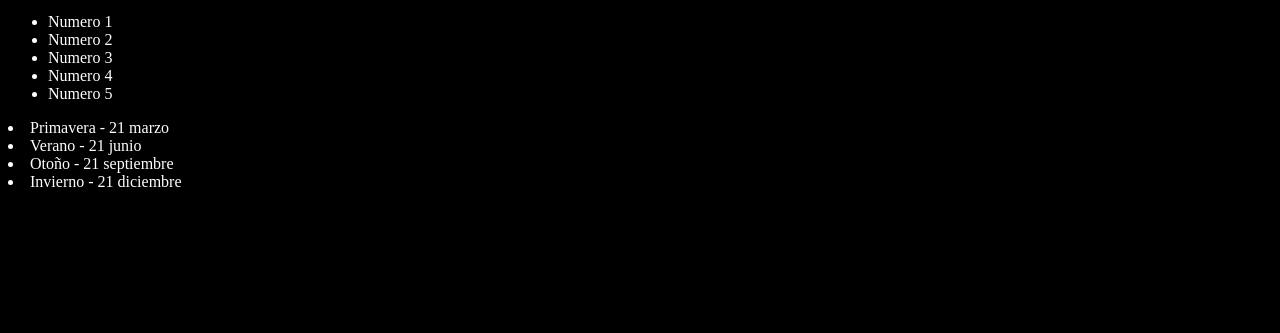
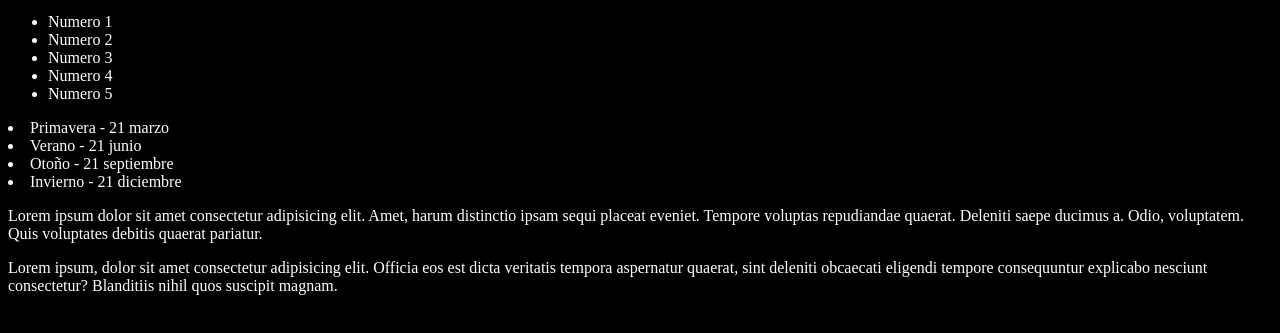
Before and after one commit to edi1010/youtube-git-main, a plain HTML site: page index.html in a window 1280 px wide. Shown: the part 101-434 px from the top of the page. Drawn offline with Linux system fonts and the light colour scheme.

Commit message:
Agregando 2 parrafos

```diff
--- a/index.html
+++ b/index.html
@@ -28,6 +28,17 @@
         <li>Invierno - 21 diciembre</li>
     </o>
 
+    <p>
+        Lorem ipsum dolor sit amet consectetur adipisicing elit. Amet, harum distinctio ipsam sequi placeat eveniet.
+        Tempore voluptas repudiandae quaerat. Deleniti saepe ducimus a. Odio, voluptatem. Quis voluptates debitis
+        quaerat pariatur.
+    </p>
+
+    <p>
+        Lorem ipsum, dolor sit amet consectetur adipisicing elit. Officia eos est dicta veritatis tempora aspernatur
+        quaerat, sint deleniti obcaecati eligendi tempore consequuntur explicabo nesciunt consectetur? Blanditiis nihil
+        quos suscipit magnam.
+    </p>
     <script src="index.js"></script>
 
 </body>
```
